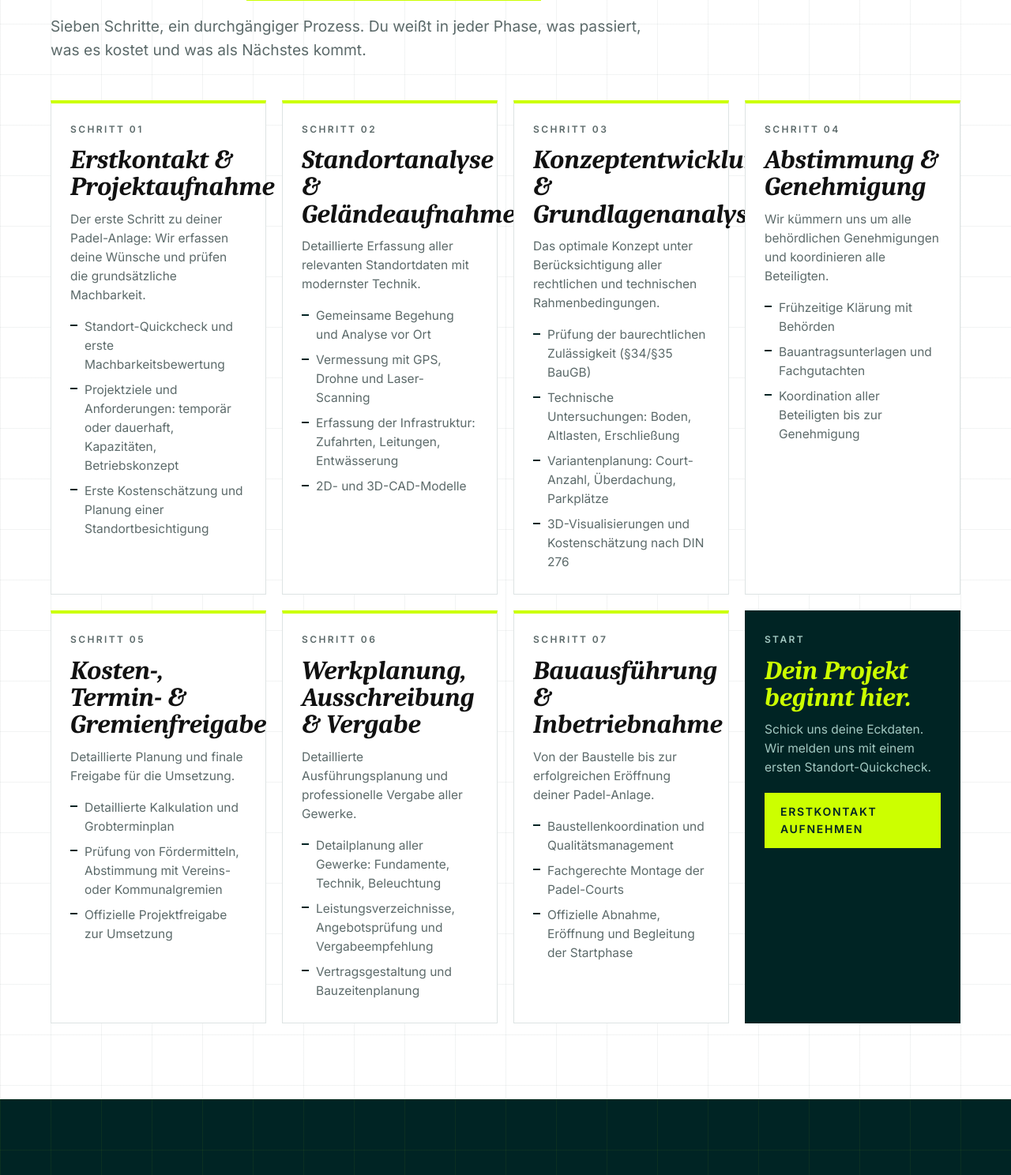
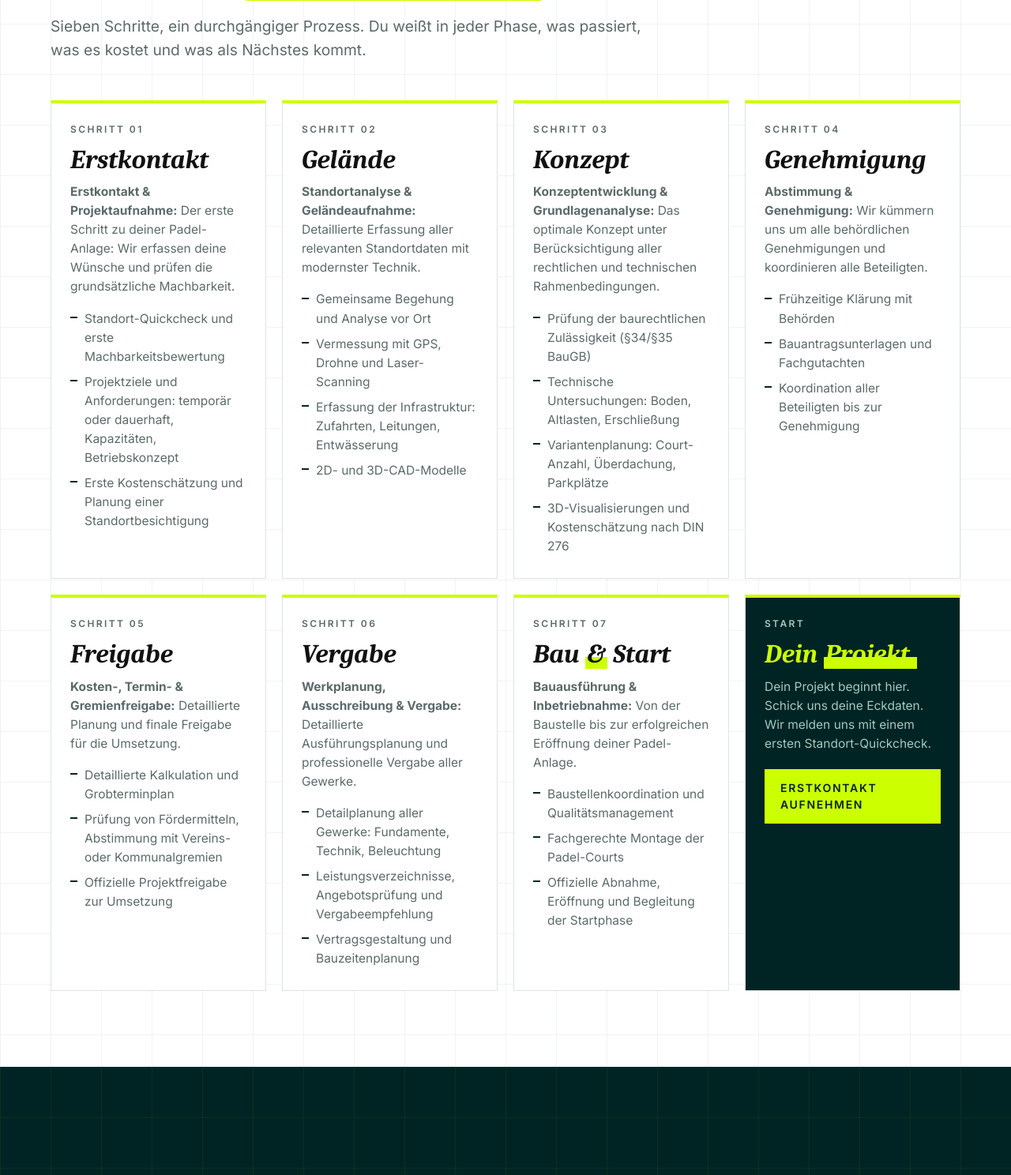
Before and after one commit to Padelbee/Website-Padelbee, a PHP site: page /sportplatzbau in a window 1280 px wide. Shown: the part 1505-2993 px from the top of the page at 79% size. Run offline with PHP 8.4, Linux system fonts and the light colour scheme; some libraries are stand-ins or nearby versions.

Commit message:
DEV-1151: Karten wie Startseite (kurze Titel, Tipp-Animation, card dk), lange Begriffe in den Text
Co-Authored-By: Claude Opus 5.5 <noreply@anthropic.com>

```diff
--- a/sportplatzbau.php
+++ b/sportplatzbau.php
@@ -1,19 +1,19 @@
 <?php
 require __DIR__ . '/inc/tc/layout.php';
 $schritte = [
-    ['Erstkontakt &amp; Projektaufnahme', 'Der erste Schritt zu deiner Padel-Anlage: Wir erfassen deine Wünsche und prüfen die grundsätzliche Machbarkeit.',
+    ['Erstkontakt', 'Erstkontakt &amp; Projektaufnahme', 'Der erste Schritt zu deiner Padel-Anlage: Wir erfassen deine Wünsche und prüfen die grundsätzliche Machbarkeit.',
         ['Standort-Quickcheck und erste Machbarkeitsbewertung', 'Projektziele und Anforderungen: temporär oder dauerhaft, Kapazitäten, Betriebskonzept', 'Erste Kostenschätzung und Planung einer Standortbesichtigung']],
-    ['Standortanalyse &amp; Geländeaufnahme', 'Detaillierte Erfassung aller relevanten Standortdaten mit modernster Technik.',
+    ['Gelände', 'Standortanalyse &amp; Geländeaufnahme', 'Detaillierte Erfassung aller relevanten Standortdaten mit modernster Technik.',
         ['Gemeinsame Begehung und Analyse vor Ort', 'Vermessung mit GPS, Drohne und Laser-Scanning', 'Erfassung der Infrastruktur: Zufahrten, Leitungen, Entwässerung', '2D- und 3D-CAD-Modelle']],
-    ['Konzeptentwicklung &amp; Grundlagenanalyse', 'Das optimale Konzept unter Berücksichtigung aller rechtlichen und technischen Rahmenbedingungen.',
+    ['Konzept', 'Konzeptentwicklung &amp; Grundlagenanalyse', 'Das optimale Konzept unter Berücksichtigung aller rechtlichen und technischen Rahmenbedingungen.',
         ['Prüfung der baurechtlichen Zulässigkeit (§34/§35 BauGB)', 'Technische Untersuchungen: Boden, Altlasten, Erschließung', 'Variantenplanung: Court-Anzahl, Überdachung, Parkplätze', '3D-Visualisierungen und Kostenschätzung nach DIN 276']],
-    ['Abstimmung &amp; Genehmigung', 'Wir kümmern uns um alle behördlichen Genehmigungen und koordinieren alle Beteiligten.',
+    ['Genehmigung', 'Abstimmung &amp; Genehmigung', 'Wir kümmern uns um alle behördlichen Genehmigungen und koordinieren alle Beteiligten.',
         ['Frühzeitige Klärung mit Behörden', 'Bauantragsunterlagen und Fachgutachten', 'Koordination aller Beteiligten bis zur Genehmigung']],
-    ['Kosten-, Termin- &amp; Gremienfreigabe', 'Detaillierte Planung und finale Freigabe für die Umsetzung.',
+    ['Freigabe', 'Kosten-, Termin- &amp; Gremienfreigabe', 'Detaillierte Planung und finale Freigabe für die Umsetzung.',
         ['Detaillierte Kalkulation und Grobterminplan', 'Prüfung von Fördermitteln, Abstimmung mit Vereins- oder Kommunalgremien', 'Offizielle Projektfreigabe zur Umsetzung']],
-    ['Werkplanung, Ausschreibung &amp; Vergabe', 'Detaillierte Ausführungsplanung und professionelle Vergabe aller Gewerke.',
+    ['Vergabe', 'Werkplanung, Ausschreibung &amp; Vergabe', 'Detaillierte Ausführungsplanung und professionelle Vergabe aller Gewerke.',
         ['Detailplanung aller Gewerke: Fundamente, Technik, Beleuchtung', 'Leistungsverzeichnisse, Angebotsprüfung und Vergabeempfehlung', 'Vertragsgestaltung und Bauzeitenplanung']],
-    ['Bauausführung &amp; Inbetriebnahme', 'Von der Baustelle bis zur erfolgreichen Eröffnung deiner Padel-Anlage.',
+    ['Bau <span class="hl">&amp;</span> Start', 'Bauausführung &amp; Inbetriebnahme', 'Von der Baustelle bis zur erfolgreichen Eröffnung deiner Padel-Anlage.',
         ['Baustellenkoordination und Qualitätsmanagement', 'Fachgerechte Montage der Padel-Courts', 'Offizielle Abnahme, Eröffnung und Begleitung der Startphase']],
 ];
 tc_page_start([
@@ -60,9 +60,9 @@ tc_page_start([
     <p class="lead">Sieben Schritte, ein durchgängiger Prozess. Du weißt in jeder Phase, was passiert, was es kostet und was als Nächstes kommt.</p>
     <div class="cards c4">
 <?php foreach ($schritte as $i => $s): ?>
-      <article class="card reveal"><div class="k">Schritt <?= sprintf('%02d', $i + 1) ?></div><h3><?= $s[0] ?></h3><p><?= $s[1] ?></p><ul class="ticks"><?php foreach ($s[2] as $li): ?><li><?= $li ?></li><?php endforeach; ?></ul></article>
+      <article class="card reveal"><div class="k">Schritt <?= sprintf('%02d', $i + 1) ?></div><h3 data-type><?= $s[0] ?></h3><p><strong><?= $s[1] ?>:</strong> <?= $s[2] ?></p><ul class="ticks"><?php foreach ($s[3] as $li): ?><li><?= $li ?></li><?php endforeach; ?></ul></article>
 <?php endforeach; ?>
-      <article class="card reveal" style="background:var(--petrol);color:var(--white);border-color:var(--petrol)"><div class="k" style="color:var(--petrol-200)">Start</div><h3 style="color:var(--yellow)">Dein Projekt beginnt hier.</h3><p style="color:var(--petrol-200)">Schick uns deine Eckdaten. Wir melden uns mit einem ersten Standort-Quickcheck.</p><a class="btn" href="/#kontakt" style="margin-top:20px">Erstkontakt aufnehmen</a></article>
+      <article class="card dk reveal"><div class="k">Start</div><h3 data-type>Dein <span class="hl">Projekt.</span></h3><p>Dein Projekt beginnt hier. Schick uns deine Eckdaten. Wir melden uns mit einem ersten Standort-Quickcheck.</p><a class="btn" href="/#kontakt" style="margin-top:20px">Erstkontakt aufnehmen</a></article>
     </div>
   </div>
 </section>
@@ -86,7 +86,7 @@ tc_page_start([
     <h2 class="reveal">Starke <span class="hl">Partner.</span></h2>
     <div class="vs">
       <article class="card reveal"><img src="/images/partner/gabriel.png" alt="Gabriel Partners Real Estate" loading="lazy" style="height:48px;width:auto;display:block"><h3 style="margin-top:20px">Gerrit S. Molineus <small>Architekt &amp; Projektentwickler</small></h3><p>Gabriel Partners Real Estate</p></article>
-      <article class="card reveal" style="background:var(--petrol);color:var(--white);border-color:var(--petrol)"><div class="k" style="color:var(--petrol-200)">Planung &amp; Realisierung</div><h3 style="color:var(--yellow)">thecourt.dev</h3><p style="color:var(--petrol-200)">Spezialist für die Entwicklung, Planung und Realisierung moderner Padel- und Sportanlagen.</p><a class="btn" href="https://thecourt.dev/" target="_blank" rel="noopener noreferrer" style="margin-top:20px">thecourt.dev besuchen</a></article>
+      <article class="card dk reveal"><div class="k">Planung &amp; Realisierung</div><h3>thecourt.dev</h3><p>Spezialist für die Entwicklung, Planung und Realisierung moderner Padel- und Sportanlagen.</p><a class="btn" href="https://thecourt.dev/" target="_blank" rel="noopener noreferrer" style="margin-top:20px">thecourt.dev besuchen</a></article>
     </div>
   </div>
 </section>
```
Also changed, not shown: padel-court-bauen.php (+7 -7 lines), standortanalyse.php (+9 -9 lines).
